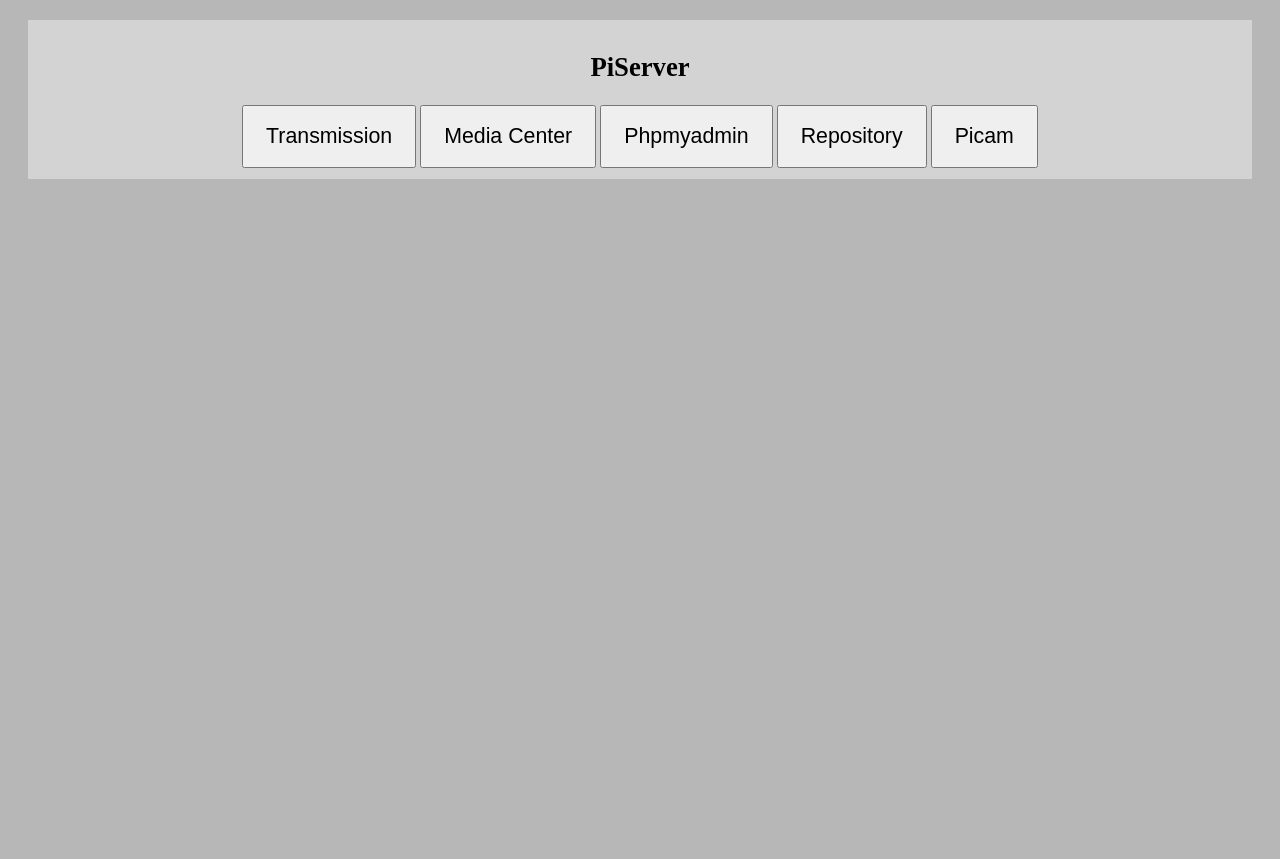
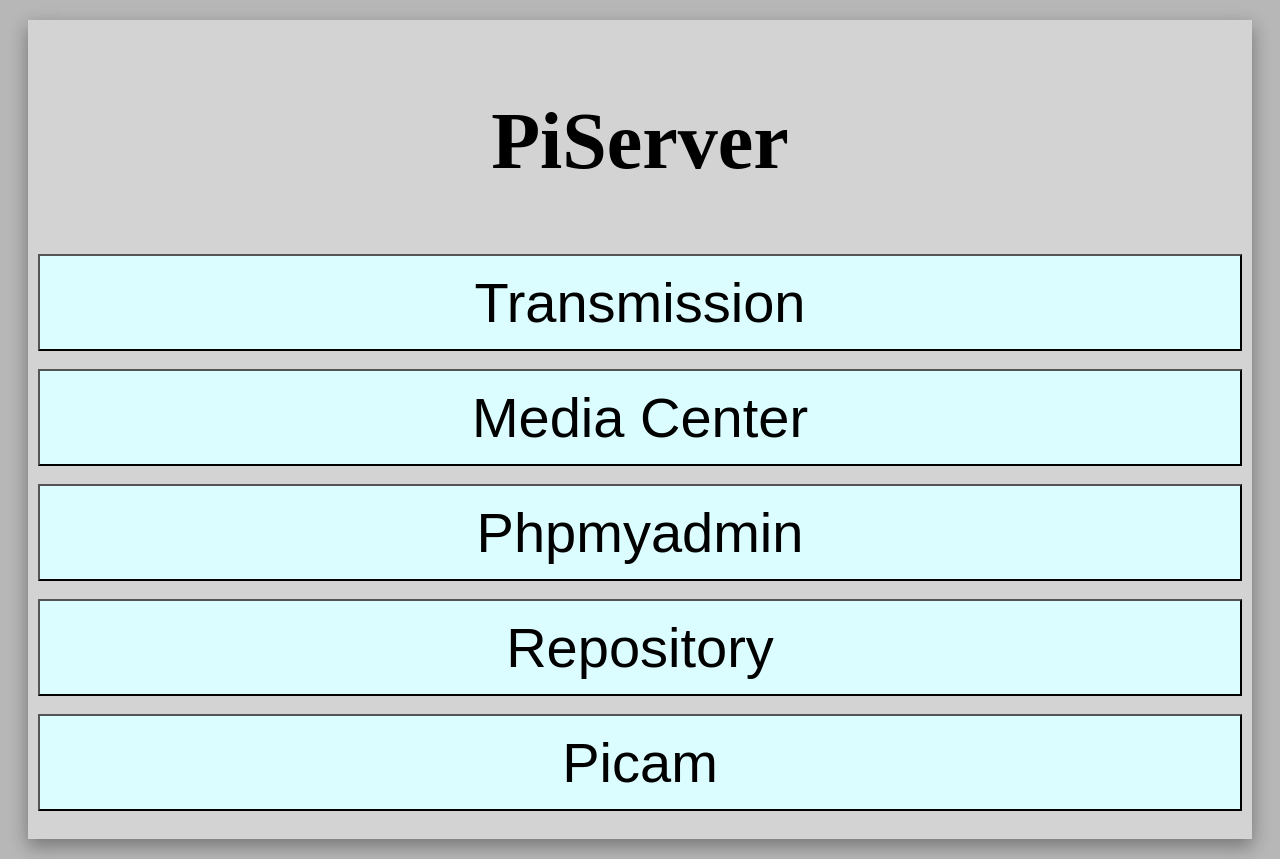
Before and after one commit to marcoschum/ans_piserver, a plain HTML site: page files/html/index.html in a window 1280 px wide. Before the commit the page ends 800 px from the top, so only its background shows below. Drawn offline with Linux system fonts and the light colour scheme.

Commit message:
new index file

```diff
--- a/files/html/index.html
+++ b/files/html/index.html
@@ -1,46 +1,67 @@
 <html>
+
 <head>
   <title>PiServer</title>
   <style>
+    * {
+      box-sizing: border-box;
+    }
+
     .title {
-			 font-size: 20pt;
+      font-size: 60pt;
     }
+
     .section {
       margin: 20px;
       padding: 10px;
       background-color: lightgrey;
+      box-shadow: 0 8px 16px 0 rgba(0,0,0,0.2), 0 6px 20px 0 rgba(0,0,0,0.19);
     }
+
+    .center {
+      background-color: green;
+      width: 100%;
+    }
+
+    .link {
+      text-decoration: none;
+      font-size: 42pt;
+      color: black;
+    }
+
     .button {
-		    text-decoration: none;
+      display: block;
+      width: 100%;
+      background-color: #dcfdff;
+      border: 1 black;
+      padding: 14px 28px;
       color: initial;
-				border: none;
-				display: inline-block;
-				padding: 16px;
-				float: left;
       vertical-align: middle;
       overflow: hidden;
       text-decoration: none;
-				color: inherit;
-				font-size: 16pt;
       text-align: center;
 			cursor: pointer;
 			white-space: nowrap;
 		}
+
 		.button:hover {
-				background-color: #757575;
+      box-shadow: 0 1px 4px 0, 0 1px 4px 0;
+			background-color: lightgreen;
 		}
   </style>
 </head>
+
 <body style="background-color: #b7b7b7;">
   <section class="section">
     <center>
       <h1 class="title">PiServer</h1>
-		    <button><a href="/" class="button" onclick="javascript:event.target.port=9091">Transmission</a></button>
-		    <button><a href="media/center.php" class="button" >Media Center</a></button>
-		    <button><a href="/" class="button" onclick="javascript:event.target.port=9091">Phpmyadmin</a></button>
-		    <button><a href="/" class="button" onclick="javascript:event.target.port=9091">Repository</a></button>
-		    <button><a href="/" class="button" onclick="javascript:event.target.port=9091">Picam</a></button>
+      <button class="button"><a class="link" href="/" onclick="javascript:event.target.port=9091">Transmission</a></button><br>
+      <button class="button"><a class="link" href="media/center.php">Media Center</a></button><br>
+      <button class="button"><a class="link" href="/" onclick="javascript:event.target.port=9091">Phpmyadmin</a></button><br>
+      <button class="button"><a class="link" href="/" onclick="javascript:event.target.port=9091">Repository</a></button><br>
+      <button class="button"><a class="link" href="/" onclick="javascript:event.target.port=9091">Picam</a></button><br>
     </center>
   </section>
 </body>
+
 </html>
```
Lines whose indentation alone changed are shown as unchanged.
